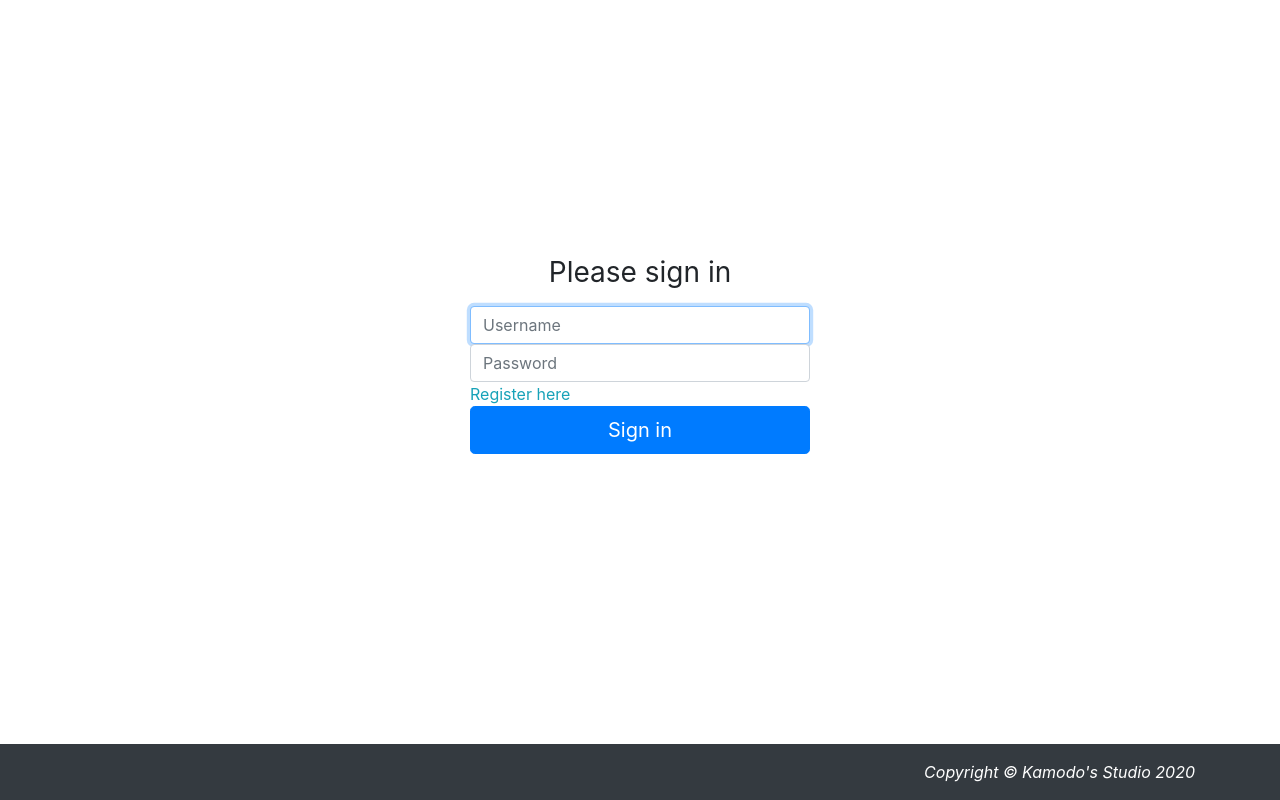
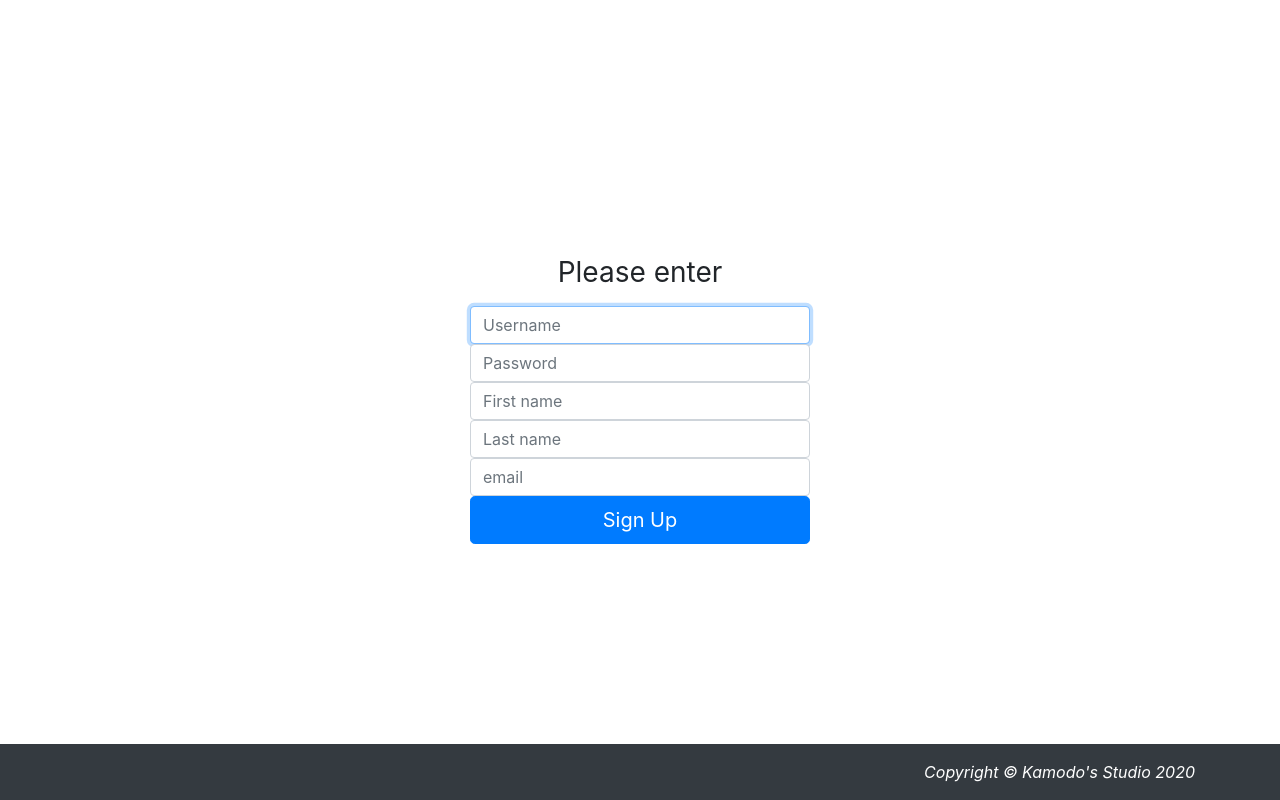
Before and after one commit to KaMOOODo/djangoProject, a Django app: page /sign_up in a window 1280 px wide. Run offline with Django 3.2, Linux system fonts and the light colour scheme; some libraries are stand-ins or nearby versions.

Commit message:
add sign up

```diff
--- a/App/models.py
+++ b/App/models.py
@@ -1,4 +1,5 @@
 from django.db import models
+from django.contrib.auth.models import User
 
 # Create your models here.
 
--- a/App/templates/sign_up.html
+++ b/App/templates/sign_up.html
@@ -1,6 +1,6 @@
 {% extends 'common.html' %}
 
-{% block Title %}Sign In{% endblock %}
+{% block Title %}Sign Up{% endblock %}
 {% block content %}
 
 
@@ -9,16 +9,19 @@
 {#  <div class="row justify-content-center">#}
   <div class="row justify-content-center" style="padding: 200px">
       <div class="col-6">
-          <form class="form-signin text-center" method="post" action="log_in">
-              <h1 class="h3 mb-3 font-weight-normal">Please sign in</h1>
+          <form class="form-signin text-center" method="post" action="reg">
+              <h1 class="h3 mb-3 font-weight-normal">Please enter</h1>
               <label for="inputText" class="sr-only">Username</label>
-              <input type="text" name="username" class="form-control" placeholder="Username" required autofocus>
+              <input type="text" name="login" class="form-control" placeholder="Username" required autofocus>
               <label for="inputPassword" class="sr-only">Password</label>
               <input type="password" name="password" class="form-control" placeholder="Password" required>
-                  <div id="register-link" class="text-md-left">
-                    <a href="signup" class="text-info">Register here</a>
-                  </div>
-              <button class="btn btn-lg btn-primary btn-block" type="submit">Sign in</button>
+              <label for="inputFirstName" class="sr-only">First name</label>
+              <input type="text" name="first_name" class="form-control" placeholder="First name" required>
+              <label for="inputLastName" class="sr-only">Last name</label>
+              <input type="text" name="last_name" class="form-control" placeholder="Last name" required>
+              <label for="inputEmail" class="sr-only">Email</label>
+              <input type="email" name="email" class="form-control" placeholder="email" required>
+              <button class="btn btn-lg btn-primary btn-block" type="submit">Sign Up</button>
           </form>
       </div>
   </div>
--- a/App/urls.py
+++ b/App/urls.py
@@ -10,4 +10,5 @@ urlpatterns = [
     path('log_in', log_in),
     path('log_out', log_out),
     path('sign_up', signup),
+    path('reg', sign_up)
 ]
--- a/App/views.py
+++ b/App/views.py
@@ -1,5 +1,6 @@
 from django.shortcuts import render, HttpResponse
 from django.contrib.auth import  authenticate, login, logout
+from django.contrib.auth.models import  User
 from django.http import HttpResponseRedirect
 
 from App.models import Items
@@ -32,7 +33,8 @@ def log_in(request):
         password=request.POST['password']
     )
     if user is None:
-        return render('error.html', {})
+        return HttpResponse('Неверный логин или пароль')
+        # return render('error.html', {})
     else:
         login(request, user)
         return HttpResponseRedirect('/')
@@ -51,3 +53,14 @@ def signin(request):
 
 def signup(request):
     return render(request, 'sign_up.html')
+
+def sign_up(request):
+    user = User.objects.create_user(
+        request.POST['login'],
+        password=request.POST['password'],
+        first_name='Jhon',
+        last_name='Smith',
+        email='simple@mail.com'
+    )
+    user.save()
+    return HttpResponse('Ok!')
```
Also changed, not shown: db.sqlite3.
